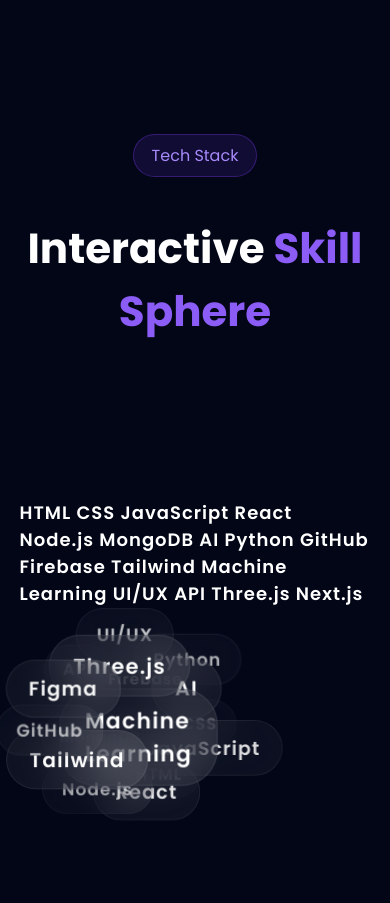
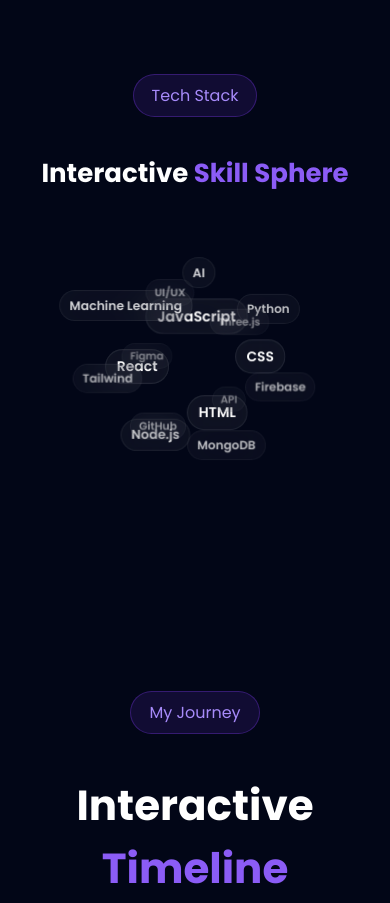
Before and after one commit to helloprincesingh/prince-portfolio, a website with bundled scripts: page about.html in a window 390 px wide. Shown: the part 2960-3863 px from the top of the page. Built offline with nearby package versions, Linux system fonts and the light colour scheme; no server answers; animation ran at ten frames a second.

Commit message:
Updated project

```diff
--- a/about.html
+++ b/about.html
@@ -360,26 +360,9 @@
     <!-- SPHERE -->
     <div class="sphere-container">
 
-      <div class="tagcloud" alignment="center">
+      <!-- TagCloud JS fills this dynamically -->
+      <div class="tagcloud"></div>
 
-        <span>HTML</span>
-        <span>CSS</span>
-        <span>JavaScript</span>
-        <span>React</span>
-        <span>Node.js</span>
-        <span>MongoDB</span>
-        <span>AI</span>
-        <span>Python</span>
-        <span>GitHub</span>
-        <span>Firebase</span>
-        <span>Tailwind</span>
-        <span>Machine Learning</span>
-        <span>UI/UX</span>
-        <span>API</span>
-        <span>Three.js</span>
-        <span>Next.js</span>
-
-      </div>
     </div>
 
   </div>
--- a/css/about.css
+++ b/css/about.css
@@ -434,7 +434,7 @@
 
 .sphere-section{
 
-  padding-top:100px;
+  padding: 80px 0 100px;
 
 }
 
@@ -443,7 +443,7 @@
 
   text-align:center;
 
-  margin-bottom:70px;
+  margin-bottom:50px;
 
 }
 
@@ -466,9 +466,11 @@
   align-items:center;
   justify-content:center;
 
-  min-height:500px;
+  width:100%;
+  height:500px;
 
   position:relative;
+  overflow:hidden;
 
 }
 
@@ -483,6 +485,12 @@
 
   letter-spacing:1px;
 
+  /* Override TagCloud's own position:relative so absolute centering sticks */
+  position:absolute !important;
+  left:50% !important;
+  top:50% !important;
+  transform:translate(-50%, -50%) !important;
+
 }
 
 body.light .tagcloud{
@@ -492,22 +500,21 @@
 /* TAG */
 .tagcloud--item{
 
-  padding:
-  12px 20px;
+  padding:10px 18px;
 
   border-radius:30px;
 
-  background:
-  rgba(255,255,255,0.05);
+  background:rgba(255,255,255,0.05);
 
-  border:
-  1px solid rgba(255,255,255,0.08);
+  border:1px solid rgba(255,255,255,0.08);
 
   backdrop-filter:blur(20px);
 
   transition:0.3s;
 
   cursor:pointer;
+
+  white-space:nowrap;
 
 }
 
@@ -523,32 +530,70 @@
 
   border-color:#8b5cf6;
 
-  box-shadow:
-  0 0 25px #7c3aed55;
+  box-shadow:0 0 25px #7c3aed55;
 
   transform:scale(1.1);
 
 }
 
-/* MOBILE */
+/* TABLET */
 @media(max-width:900px){
 
+  .sphere-section{
+    padding:60px 0 80px;
+  }
+
   .sphere-top h1{
+    font-size:38px;
+  }
 
-    font-size:42px;
-
+  .sphere-container{
+    height:400px;
   }
 
   .tagcloud{
+    font-size:17px;
+  }
 
-    font-size:18px;
-
+  .tagcloud--item{
+    padding:8px 14px;
   }
 
 }
 
-animation:
-sphereGlow 3s infinite alternate;
+/* MOBILE */
+@media(max-width:480px){
+
+  .sphere-section{
+    padding:40px 0 60px;
+  }
+
+  .sphere-top{
+    padding:0 16px;
+    margin-bottom:20px;
+  }
+
+  .sphere-top h1{
+    font-size:26px;
+    line-height:1.3;
+  }
+
+  /* Give TagCloud a fixed square box so it can compute its center */
+  .sphere-container{
+    height:300px;
+  }
+
+  .tagcloud{
+    font-size:12px;
+    letter-spacing:0;
+  }
+
+  .tagcloud--item{
+    padding:5px 9px;
+    border-radius:20px;
+  }
+
+}
 
 @keyframes sphereGlow{
 
--- a/js/sphere.js
+++ b/js/sphere.js
@@ -1,7 +1,6 @@
-/* TAG CLOUD */
+/* TAG CLOUD - RESPONSIVE SKILL SPHERE */
 
-const texts = [
-
+var texts = [
   "HTML",
   "CSS",
   "JavaScript",
@@ -15,45 +14,62 @@
   "Tailwind",
   "GitHub",
   "API",
+  "Three.js",
   "UI/UX",
-  "Three.js",
   "Figma"
-
 ];
 
-/* OPTIONS & RADIUS FUNCTION */
+/* RESPONSIVE RADIUS */
 function getSphereRadius() {
-  const width = window.innerWidth;
-  if (width < 480) return 110;
-  if (width < 768) return 150;
-  if (width < 1024) return 200;
-  return 250;
+  var w = window.innerWidth;
+  if (w < 360) return 100;
+  if (w < 480) return 120;
+  if (w < 640) return 150;
+  if (w < 900) return 180;
+  if (w < 1200) return 220;
+  return 260;
 }
 
-const options = {
+var options = {
   radius: getSphereRadius(),
-  maxSpeed: "fast",
-  initSpeed: "fast",
+  maxSpeed: "normal",
+  initSpeed: "normal",
   direction: 135,
   keep: true
 };
 
-/* START */
-let tc = TagCloud(".tagcloud", texts, options);
+/*
+ * CENTER THE SPHERE
+ * TagCloud absolutely positions every <span> relative to the .tagcloud element.
+ * So centering .tagcloud itself (via absolute + translate) centers the whole sphere.
+ * DO NOT touch display/flexbox on .tagcloud — that breaks span positioning.
+ */
+function centerTagCloud() {
+  var el = document.querySelector(".tagcloud");
+  if (!el) return;
+  el.style.position  = "absolute";
+  el.style.left      = "50%";
+  el.style.top       = "50%";
+  el.style.transform = "translate(-50%, -50%)";
+}
+
+/* INIT */
+var tc = TagCloud(".tagcloud", texts, options);
+centerTagCloud();
 
 /* HANDLE RESIZE */
-let resizeTimeout;
-window.addEventListener("resize", () => {
-  clearTimeout(resizeTimeout);
-  resizeTimeout = setTimeout(() => {
-    const newRadius = getSphereRadius();
+var resizeTimer;
+window.addEventListener("resize", function () {
+  clearTimeout(resizeTimer);
+  resizeTimer = setTimeout(function () {
+    var newRadius = getSphereRadius();
     if (options.radius !== newRadius) {
       options.radius = newRadius;
-      // Re-initialize tag cloud on size change
       if (tc && typeof tc.destroy === "function") {
         tc.destroy();
       }
       tc = TagCloud(".tagcloud", texts, options);
+      centerTagCloud();
     }
-  }, 250);
+  }, 300);
 });
```
Also changed, not shown: css/contact.css (+47 -0 lines).
